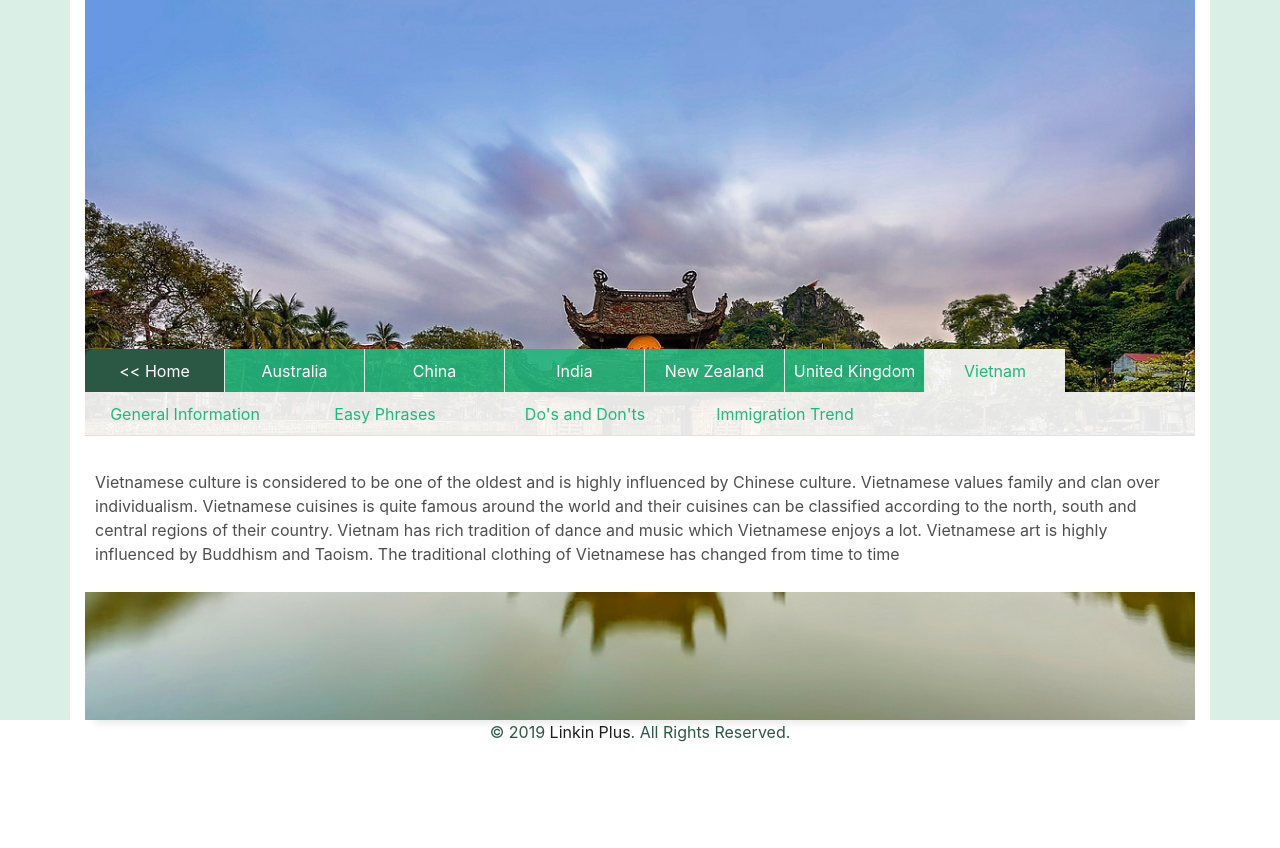
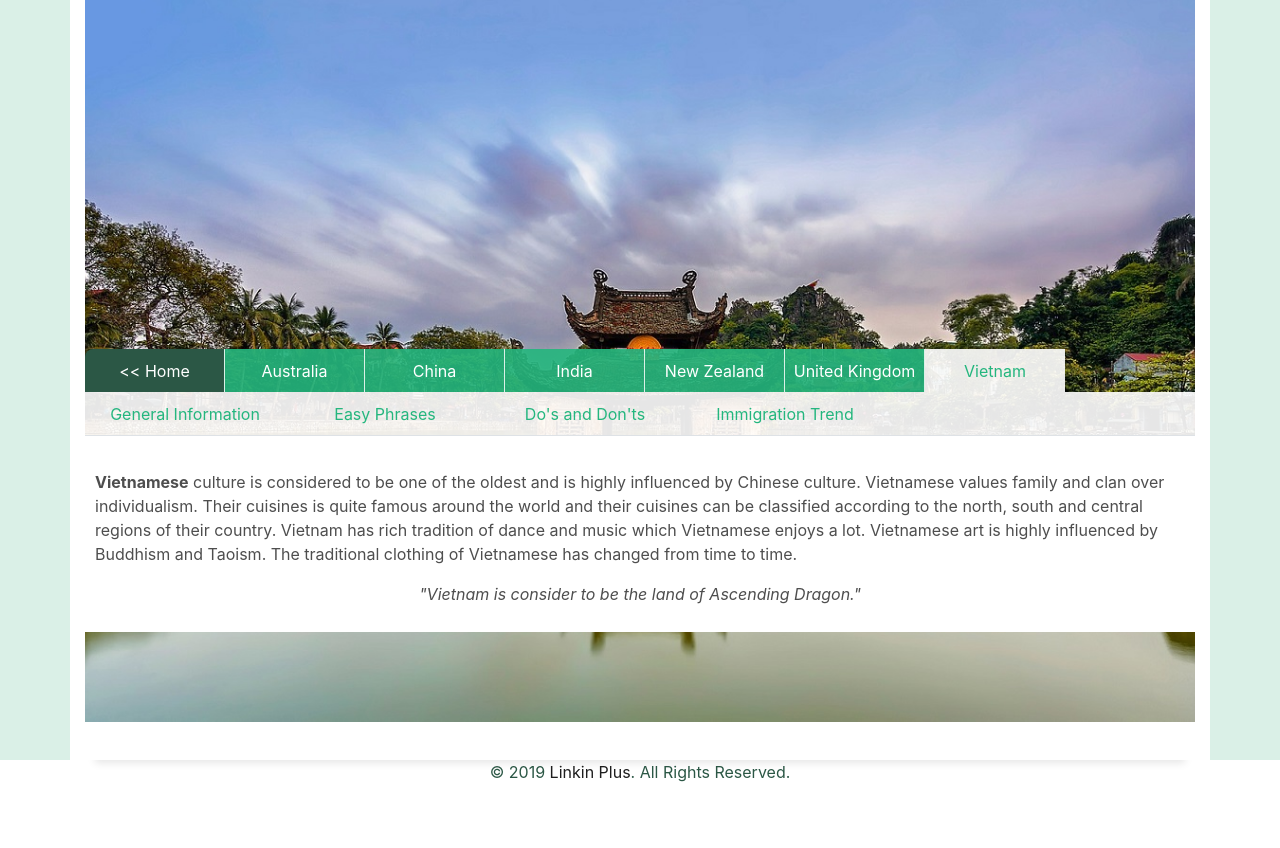
Before and after one commit to Shannon-JXT/LKPLS, a Django app: page /immigrant/culture/vietnam in a window 1280 px wide, after a click on "General Information". Shown: the part 78-926 px from the top of the page. Before the commit the page ends 820 px from the top, so only its background shows below. Run offline with Django 3.2, Linux system fonts and the light colour scheme; data comes from the database, SQL or seed files in the repository; some libraries are stand-ins or nearby versions.

Commit message:
update vietnam info

```diff
--- a/Immigrant/templates/vn_info.html
+++ b/Immigrant/templates/vn_info.html
@@ -31,12 +31,11 @@
     <div class="tab-content" style="background-color: white; margin-top: 0; padding: 10px;">
         <div class="tab-pane fade" id="tab1">
             <br>
-            <p>Vietnamese culture is considered to be one of the oldest and is highly influenced by Chinese culture. Vietnamese values family and clan over individualism. Vietnamese cuisines is quite famous around the world and their cuisines can be classified according to the north, south and central regions of their country.
+            <p><strong>Vietnamese</strong> culture is considered to be one of the oldest and is highly influenced by Chinese culture. Vietnamese values family and clan over individualism. Their cuisines is quite famous around the world and their cuisines can be classified according to the north, south and central regions of their country.
                 Vietnam has rich tradition of dance and music which Vietnamese enjoys a lot.
-                Vietnamese art is highly influenced by Buddhism and Taoism. The traditional clothing of Vietnamese has changed from time to time
+                Vietnamese art is highly influenced by Buddhism and Taoism. The traditional clothing of Vietnamese has changed from time to time.
             </p>
-
-
+            <p align="center"><i>"Vietnam is consider to be the land of Ascending Dragon."</i></p>
         </div>
 
         <div class="tab-pane fade" id="tab3">
@@ -63,12 +62,22 @@
 
 
         <div class="tab-pane fade" id="tab2">
-
+            <br>
+            <p><strong>There are many different ways of greetings in Vietnam:</strong> </p>
+                <ul>
+                    <li>Vietnamese generally greet each other by saying “xin chao” ( pronounced as Seen chow) followed by the title and first name.</li>
+                    <li>Vietnamese also shake hands when greeting and also when saying good-bye.</li>
+                    <li>Vietnamese women prefer to bow their head instead of shaking hands.</li>
+                    <li>Elder Vietnamese are greeted respectfully either by holding both of their hands or a by respectfully bowing head.</li>
+                    <li>They hug each other while greeting their relatives or their close friends.</li>
+                </ul>
 
         </div>
 
+
+
         <div class="tab-pane fade" id="tab4">
-<br>
+            <br>
             <p align="center"><strong> <font color="Green"> <font size="4"> <u> Vietnamese Community in Melbourne: Expatriate Trend </u> </font></font> </strong></p>
             <p>Vietnamese stand at the rank 5 in terms of migration to Victoria. There has been increase in migration by about 40% in Victoria. Australia is considered to be the second preferred destination after United States.</p>
             <p align="center"><i>If you are planning for moving to Australia, then Melbourne can be the superb place for you.</i></p>
--- a/static/css/style.css
+++ b/static/css/style.css
@@ -1039,15 +1039,16 @@ a:hover {
     background-color: rgba(255, 255, 255, 0.9);
 }
 
+/*=====================================
+//--//-->    TREND
+=====================================*/
 .pic-form {
-    .pic-form {
     padding: 15px 12px;
     border: 0;
     -webkit-box-shadow: none;
     box-shadow: none;
     height: 470px;
     width: 50%;
-}
 }
 
 path {
```
